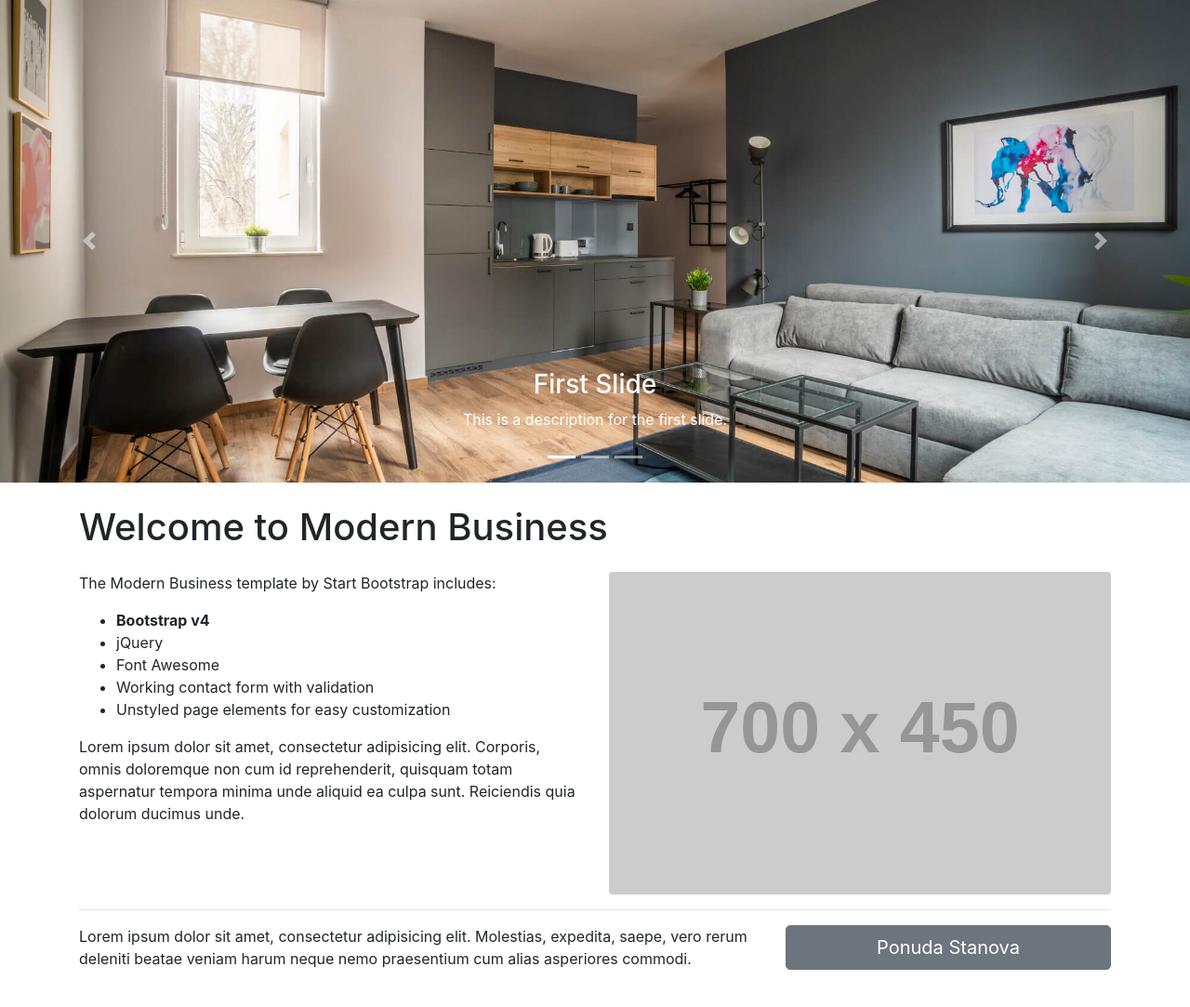
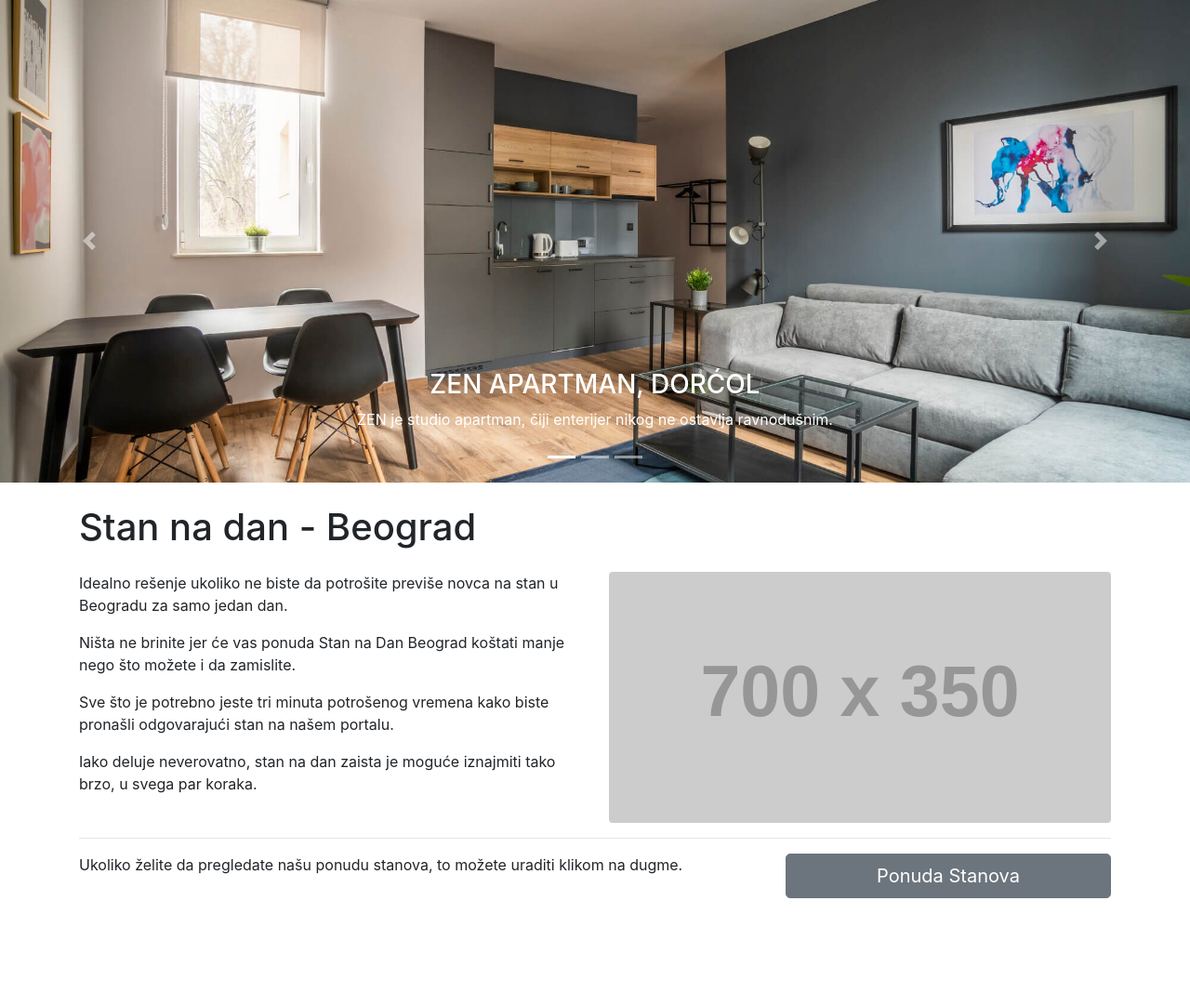
Before and after one commit to klebber/StanNaDan, a PHP site: page / in a window 1280 px wide. Shown: the part 57-1140 px from the top of the page at 93% size. After the commit the page ends 1023 px from the top, so only its background shows below. Run offline with PHP 8.4, Linux system fonts and the light colour scheme; grey boxes labelled with a size stand in for pictures from a placeholder-image service; some libraries are stand-ins or nearby versions.

```diff
--- a/css/site.css
+++ b/css/site.css
@@ -120,6 +120,16 @@ body {
   padding-right: 0px;
 }
 
+#slika {
+  width: 700px;
+  height: 400px;
+}
+
+.stanovi-card-img {
+  width: 100%;
+  height: 250px;
+}
+
 @media (max-width: 767.98px) {
   .register-form {
     border-left: none;
--- a/index.php
+++ b/index.php
@@ -8,7 +8,7 @@
   <meta name="description" content="">
   <meta name="author" content="">
 
-  <title>Stan Na Dan - Platforma za izdavanje stanova na dan</title>
+  <title>Stan na Dan - Platforma za izdavanje stanova na dan</title>
 
   <link href="vendor/bootstrap/css/bootstrap.min.css" rel="stylesheet">
 
@@ -30,20 +30,20 @@
       <div class="carousel-inner" role="listbox">
         <div class="carousel-item active" style="background-image: url('img/1.jpg')">
           <div class="carousel-caption d-none d-md-block">
-            <h3>First Slide</h3>
-            <p>This is a description for the first slide.</p>
+            <h3>ZEN APARTMAN, DORĆOL</h3>
+            <p>ZEN je studio apartman, čiji enterijer nikog ne ostavlja ravnodušnim.</p>
           </div>
         </div>
         <div class="carousel-item" style="background-image: url('img/2.jpg')">
           <div class="carousel-caption d-none d-md-block">
-            <h3>Second Slide</h3>
-            <p>This is a description for the second slide.</p>
+            <h3>GLAM, 1-SOBNI STAN, NOVI BEOGRAD</h3>
+            <p>Jedan od luksuzno opremljenih apartmana iz naše ponude je Apartman Glam.</p>
           </div>
         </div>
         <div class="carousel-item" style="background-image: url('img/3.jpg')">
           <div class="carousel-caption d-none d-md-block">
-            <h3>Third Slide</h3>
-            <p>This is a description for the third slide.</p>
+            <h3>TRITON, 2-SOBNI APARTMAN BEOGRAD</h3>
+            <p>Lokacija apartmana TRITON je poslednjih godina izuzetno atraktivna – on je pravi pravcati dvosoban stan na dan na Čuburi sa garažom.</p>
           </div>
         </div>
       </div>
@@ -60,24 +60,17 @@
 
   <div class="container">
 
-    <h1 class="my-4">Welcome to Modern Business</h1>
+    <h1 class="my-4">Stan na dan - Beograd</h1>
 
     <div class="row">
       <div class="col-lg-6">
-        <p>The Modern Business template by Start Bootstrap includes:</p>
-        <ul>
-          <li>
-            <strong>Bootstrap v4</strong>
-          </li>
-          <li>jQuery</li>
-          <li>Font Awesome</li>
-          <li>Working contact form with validation</li>
-          <li>Unstyled page elements for easy customization</li>
-        </ul>
-        <p>Lorem ipsum dolor sit amet, consectetur adipisicing elit. Corporis, omnis doloremque non cum id reprehenderit, quisquam totam aspernatur tempora minima unde aliquid ea culpa sunt. Reiciendis quia dolorum ducimus unde.</p>
+        <p>Idealno rešenje ukoliko ne biste da potrošite previše novca na stan u Beogradu za samo jedan dan.</p>
+        <p>Ništa ne brinite jer će vas ponuda Stan na Dan Beograd koštati manje nego što možete i da zamislite.</p>
+        <p>Sve što je potrebno jeste tri minuta potrošenog vremena kako biste pronašli odgovarajući stan na našem portalu.</p>
+        <p>Iako deluje neverovatno, stan na dan zaista je moguće iznajmiti tako brzo, u svega par koraka.</p>
       </div>
       <div class="col-lg-6">
-        <img class="img-fluid rounded" src="http://placehold.it/700x450" alt="">
+        <img class="img-fluid rounded" src="http://placehold.it/700x350" alt="">
       </div>
     </div>
 
@@ -85,10 +78,10 @@
 
     <div class="row mb-4">
       <div class="col-md-8">
-        <p>Lorem ipsum dolor sit amet, consectetur adipisicing elit. Molestias, expedita, saepe, vero rerum deleniti beatae veniam harum neque nemo praesentium cum alias asperiores commodi.</p>
+        <p>Ukoliko želite da pregledate našu ponudu stanova, to možete uraditi klikom na dugme.</p>
       </div>
       <div class="col-md-4">
-        <a class="btn btn-lg btn-secondary btn-block" href="#">Ponuda Stanova <span class="iconify" data-icon="oi-arrow-right" data-inline="false"></span></a>
+        <a class="btn btn-lg btn-secondary btn-block" href="stanovi.php">Ponuda Stanova <span class="iconify" data-icon="oi-arrow-right" data-inline="false"></span></a>
       </div>
     </div>
 
--- a/suggest.php
+++ b/suggest.php
@@ -6,7 +6,7 @@ if (!isset($_GET['query'])) {
     include 'dbConnection.php';
     $pomocna = $mysqli->real_escape_string(trim($_GET["query"]));
 
-    $upit = "SELECT id, naziv FROM adresa WHERE naziv LIKE '$pomocna%' ORDER BY naziv";
+    $upit = "SELECT id, naziv FROM adresa WHERE LOWER(naziv) LIKE LOWER('$pomocna%') ORDER BY naziv";
 
     $rezultat = $mysqli->query($upit);
 
--- a/ucitajStanove.php
+++ b/ucitajStanove.php
@@ -32,9 +32,9 @@ if ($rezultat->num_rows == 0) {
     while ($red = $rezultat->fetch_object()) { ?>
         <div class="col-lg-6 col-sm-12 portfolio-item">
             <div class="card">
-                <img class="card-img-top" src="http://placehold.it/362x200" alt="">
+                <a href="stan.php?id=<?=$red->id?>"><img class="card-img-top stanovi-card-img" src="img/stanovi/<?=$red->id?>.jpg" alt=""></a>
                 <div class="card-body">
-                    <h5 class="card-title"><?=$red->naziv?></h5>
+                    <a href="stan.php?id=<?=$red->id?>"><h5 class="card-title"><?=$red->naziv?></h5></a>
                     <p class="card-text"><?=$red->opis?></p>
                     <p class="card-text"><small class="text-muted">Tip stana: <?=$red->tip?></small></p>
                 </div>
```
Also changed, not shown: js/stan.js (added, +25 -0 lines), stan.php (added, +81 -0 lines), stanovi.php (+5 -7 lines), ucitajStan.php (added, +16 -0 lines), img/stanovi/1.jpg (added), img/stanovi/2.jpg (added), img/stanovi/3.jpg (added).
